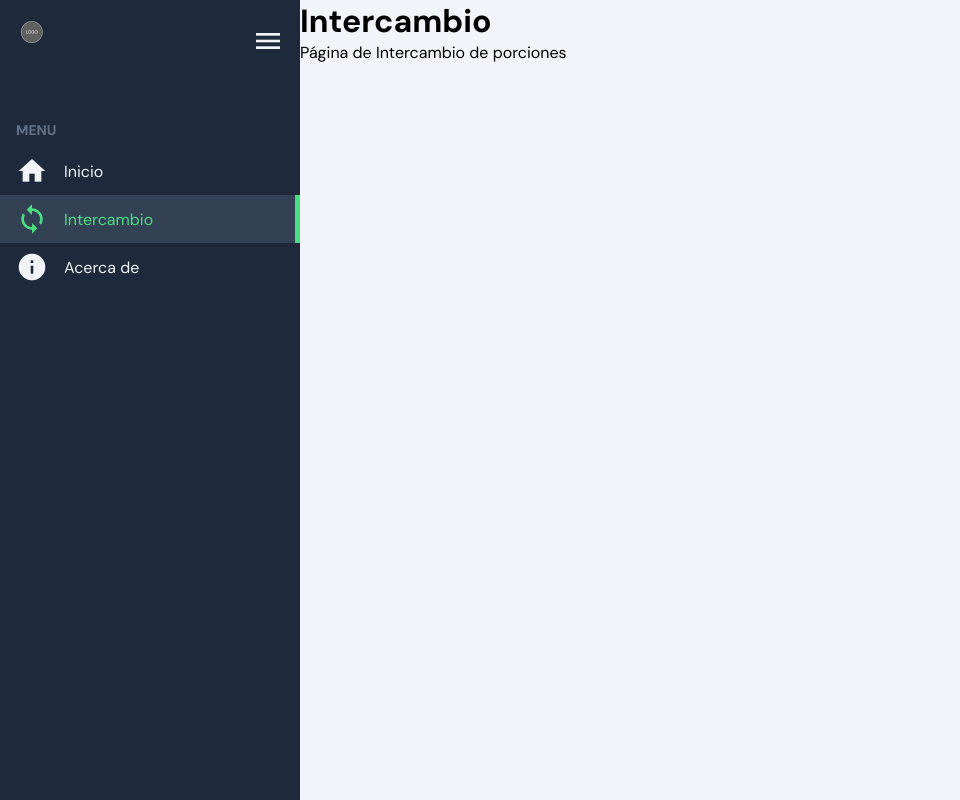
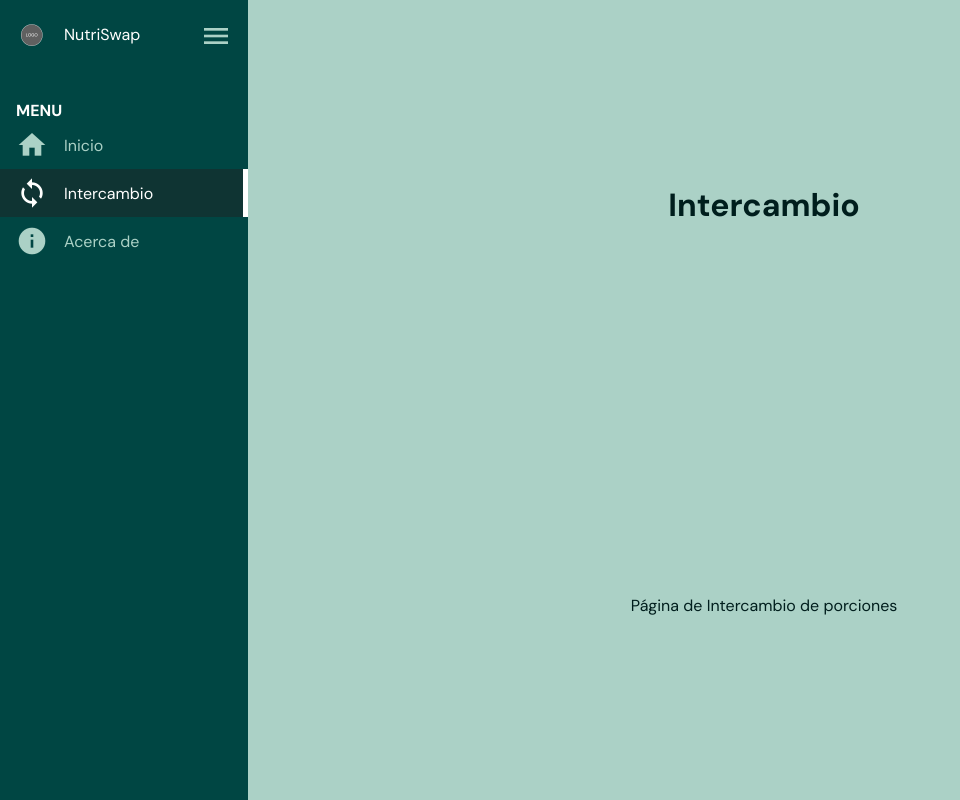
Before and after one commit to Nacho-Gmz/nutri-swap, a Vue app: page /swapper in a window 1280 px wide. Both pictures are taken after a click on the button "menu". Shown: the whole page, without its empty margins (0-960 px from the left). Built offline with nearby package versions, Linux system fonts and the light colour scheme.

Commit message:
Color palette chosen and style setup

```diff
--- a/src/App.vue
+++ b/src/App.vue
@@ -11,12 +11,15 @@ import Sidebar from './components/Sidebar.vue'
 
 <style>
 :root {
-    --primary: #4ade80;
-    --primary-alt: #22c55e;
-    --grey: #64748b;
-    --dark: #1e293b;
-    --dark-alt: #334155;
-    --light: #f1f5f9;
+    --light: #fffffe;
+    --light-alt: #abd1c6;
+    --dark: #001e1d;
+    --dark-alt: #0f3433;
+
+    --primary: #abd1c6;
+    --secondary: #004643;
+
+    --grey: #757575;
     --sidebar-width: 300px;
 }
 
@@ -28,7 +31,7 @@ import Sidebar from './components/Sidebar.vue'
 }
 
 body {
-    background: var(--light);
+    background: var(--primary);
 }
 
 button {
--- a/src/components/Sidebar.vue
+++ b/src/components/Sidebar.vue
@@ -6,12 +6,14 @@ const is_expanded = ref(false);
 const ToggleMenu = () => {
     is_expanded.value = !is_expanded.value;
 }
+
 </script>
 
 <template>
     <aside :class="[is_expanded ? 'is-expanded' : '']">
         <div class="logo">
             <img class="logo-img" src="../assets/images/logo.png" alt="">
+            <span class="text">NutriSwap</span>
         </div>
 
         <div class="menu-toggle-wrap">
@@ -41,7 +43,7 @@ const ToggleMenu = () => {
 aside {
     display: flex;
     flex-direction: column;
-    background-color: var(--dark);
+    background-color: var(--secondary);
     color: var(--light);
     width: calc(2rem + 32px);
     overflow: hidden;
@@ -50,52 +52,59 @@ aside {
     transition: 0.2s ease-in-out;
 }
 
-aside .flex {
-    flex: 1 1 0%;
-}
-
 aside .logo {
-    margin-bottom: 1rem;
+    display: flex;
+    margin-bottom: 0.7rem;
+    align-items: center;
+    position: relative;
+    top: 0;
+    transition: 0.2s ease-in-out;
 }
 
 aside .logo img {
     width: 2rem;
 }
 
+aside .logo .text {
+    color: var(--light);
+    font-size: 1rem;
+}
+
 aside .menu-toggle-wrap {
     display: flex;
     justify-content: flex-end;
-    margin-bottom: 1rem;
+    margin-bottom: 0;
     position: relative;
     top: 0;
     transition: 0.2s ease-in-out;
 }
 
 aside .menu-toggle-wrap .menu-toggle {
-    transition: 0.2s ease-in-out;
+    transition: 0.5s ease-in-out;
 }
 
 aside .menu-toggle-wrap .menu-toggle .material-icons {
     font-size: 2rem;
-    color: var(--light);
-    transition: 0.2s ease-out;
+    color: var(--primary);
+    transition: 0.5s ease-out;
 }
 
 aside .menu-toggle-wrap .menu-toggle:hover .material-icons {
-    color: var(--primary);
+    color: var(--light);
     transform: translateX(0.5rem);
 }
 
 aside h3,
+aside .logo .text,
 aside .button .text {
     opacity: 0;
     transition: opacity 0.3s ease-in-out;
 }
 
 aside h3 {
-    color: var(--grey);
-    font-size: 0.875rem;
-    margin-bottom: 0.5rem;
+    color: var(--light);
+    font-size: 1rem;
+    margin-bottom: 0;
     text-transform: uppercase;
 }
 
@@ -103,23 +112,25 @@ aside .menu {
     margin: 0 -1rem;
 }
 
+aside .logo .text,
 aside .menu .button {
     display: flex;
     align-items: center;
     text-decoration: none;
-    transition: 0.2s ease-in-out;
+    transition: 0.5s ease-in-out;
     padding: 0.5rem 1rem;
 }
 
 aside .menu .button .material-icons {
     font-size: 2rem;
-    color: var(--light);
-    transition: 0.2s ease-in-out;
+    color: var(--light-alt);
+    transition: 0.5s ease-in-out;
 }
 
 aside .menu .button .text {
-    color: var(--light);
+    color: var(--light-alt);
     transition: 0.2s ease-in-out;
+    max-height: 32px;
 }
 
 aside .menu .button:hover {
@@ -128,27 +139,17 @@ aside .menu .button:hover {
 
 aside .menu .button:hover .material-icons,
 aside .menu .button:hover .text {
-    color: var(--primary);
+    color: var(--light);
 }
 
 aside .menu .button.router-link-exact-active {
     background-color: var(--dark-alt);
-    border-right: 5px solid var(--primary);
+    border-right: 5px solid var(--light);
 }
 
 aside .menu .button.router-link-exact-active .material-icons,
 aside .menu .button.router-link-exact-active .text {
-    color: var(--primary);
-}
-
-aside .footer {
-    opacity: 0;
-    transition: opacity 0.3s ease-in-out;
-}
-
-aside .footer p {
-    font-size: 0.875rem;
-    color: var(--grey);
+    color: var(--light);
 }
 
 aside.is-expanded {
@@ -164,6 +165,7 @@ aside.is-expanded .menu-toggle-wrap .menu-toggle {
 }
 
 aside.is-expanded h3,
+aside.is-expanded .logo .text,
 aside.is-expanded .button .text {
     opacity: 1;
 }
@@ -172,13 +174,9 @@ aside.is-expanded .button .material-icons {
     margin-right: 1rem;
 }
 
-aside.is-expanded .footer {
-    opacity: 0;
-}
-
 @media (max-width: 1024px) {
     aside {
-        position: absolute;
+        /* position: absolute; */
         z-index: 99;
     }
 }
--- a/src/views/About.vue
+++ b/src/views/About.vue
@@ -1,6 +1,18 @@
 <template>
-    <main class="home-page">
+    <main class="about-page">
         <h1>Acerca de</h1>
         <p>Página de información</p>
     </main>
 </template>
+
+<style scoped>
+.about-page {
+    display: grid;
+    align-items: center;
+    justify-items: center;
+
+    color: var(--dark);
+
+    width: 100vw;
+}
+</style>
--- a/src/views/Home.vue
+++ b/src/views/Home.vue
@@ -1,6 +1,22 @@
+<script setup>
+
+</script>
+
 <template>
-    <main class="home-page">
+    <div class="home-page">
         <h1>Inicio</h1>
         <p>Página de Inicio</p>
-    </main>
+    </div>
 </template>
+
+<style scoped>
+.home-page {
+    display: grid;
+    align-items: center;
+    justify-items: center;
+
+    color: var(--dark);
+
+    width: 100vw;
+}
+</style>
--- a/src/views/Swapper.vue
+++ b/src/views/Swapper.vue
@@ -1,6 +1,18 @@
 <template>
-    <main class="home-page">
+    <main class="swapper-page">
         <h1>Intercambio</h1>
         <p>Página de Intercambio de porciones</p>
     </main>
 </template>
+
+<style scoped>
+.swapper-page {
+    display: grid;
+    align-items: center;
+    justify-items: center;
+
+    color: var(--dark);
+
+    width: 100vw;
+}
+</style>
```
